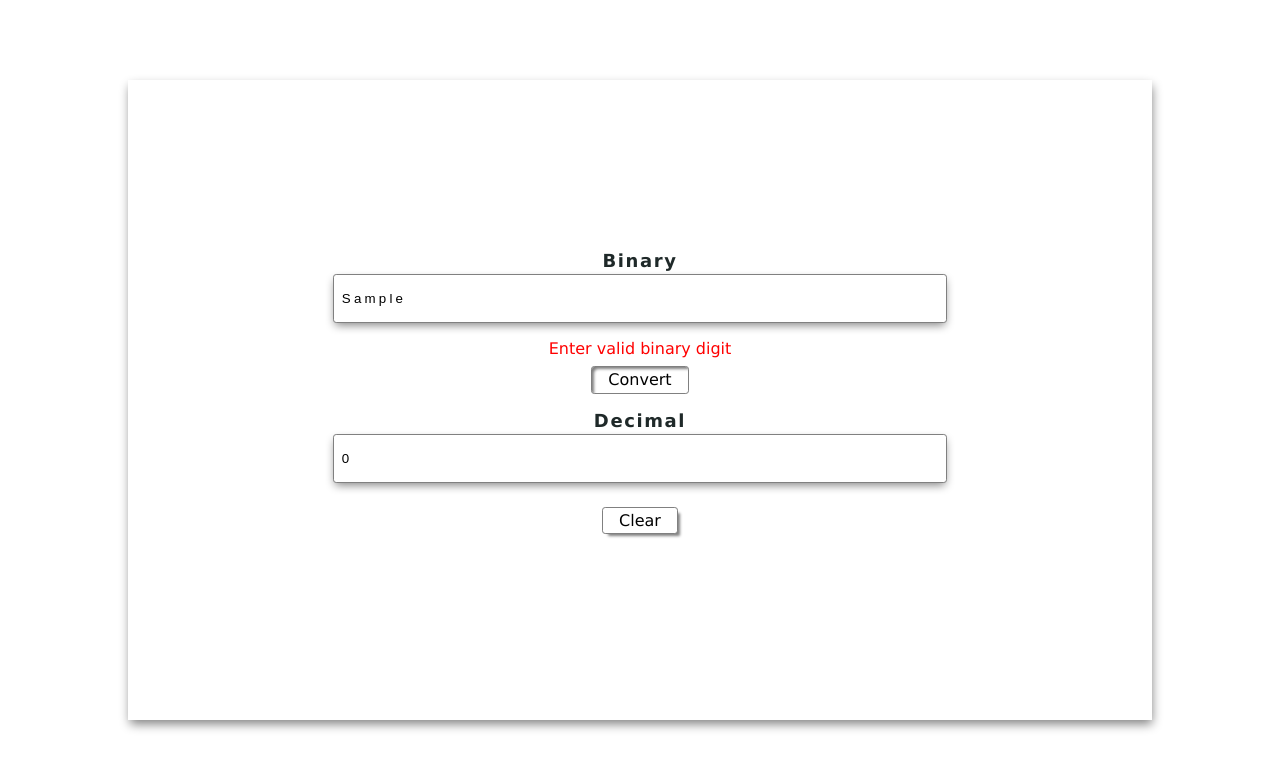
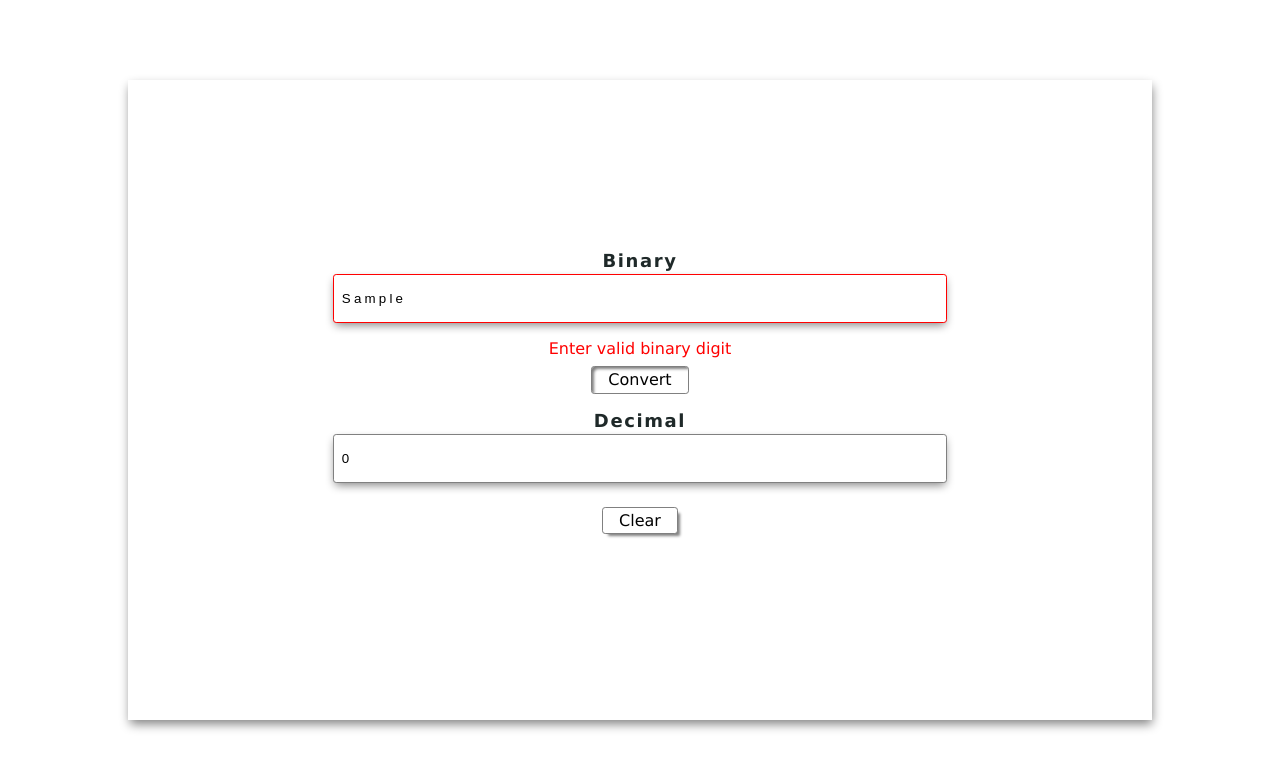
Before and after one commit to arp99/Bin-2-dec, a plain HTML site: page index.html in a window 1280 px wide. Both pictures are taken after typing "Sample", "Sample" into the empty fields and a click on the button "Convert". Drawn offline with Linux system fonts and the light colour scheme.

Commit message:
Add style for error class

```diff
--- a/style.css
+++ b/style.css
@@ -31,6 +31,10 @@ input{
     padding: 1rem 0.5rem;
     box-shadow: 0px 4px 10px -2px grey;
 }
+.error{
+    border-color: red;
+}
+
 label{
     font-size: large;
     color: #1f2929;
```
